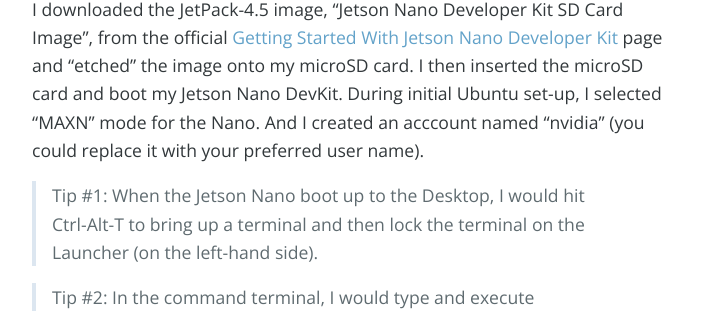
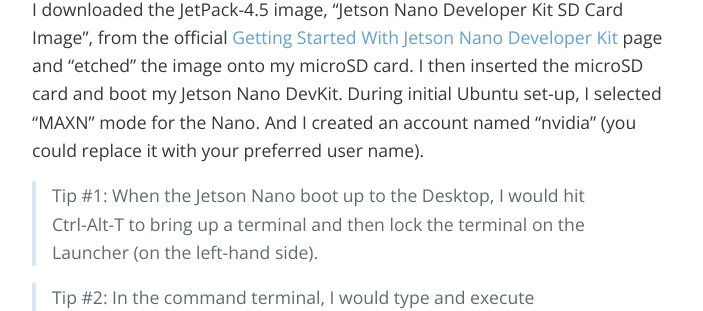
Before and after one commit to jkjung-avt/jkjung-avt.github.io, a Jekyll site: the page built from _posts/2021-02-05-jetpack-4.5.md, in a window 1280 px wide and 900 px high, scrolled down 495 px. Shown: the part 235-546 px from the top of the window, without its empty margins (288-991 px from the left). Built offline with Jekyll 4.4.1, drawn with Linux system fonts in a browser that asks for light colours; nearby versions of some CDN libraries; comment, search, counter and statistics services are not loaded.

Commit message:
Correct a typo

```diff
--- a/_posts/2021-02-05-jetpack-4.5.md
+++ b/_posts/2021-02-05-jetpack-4.5.md
@@ -16,7 +16,7 @@
 
 I recommend using a microSD card of at least 128GB in size.
 
-I downloaded the JetPack-4.5 image, "Jetson Nano Developer Kit SD Card Image", from the official [Getting Started With Jetson Nano Developer Kit](https://developer.nvidia.com/embedded/learn/get-started-jetson-nano-devkit#write) page and "etched" the image onto my microSD card.  I then inserted the microSD card and boot my Jetson Nano DevKit.  During initial Ubuntu set-up, I selected "MAXN" mode for the Nano.  And I created an acccount named "nvidia" (you could replace it with your preferred user name).
+I downloaded the JetPack-4.5 image, "Jetson Nano Developer Kit SD Card Image", from the official [Getting Started With Jetson Nano Developer Kit](https://developer.nvidia.com/embedded/learn/get-started-jetson-nano-devkit#write) page and "etched" the image onto my microSD card.  I then inserted the microSD card and boot my Jetson Nano DevKit.  During initial Ubuntu set-up, I selected "MAXN" mode for the Nano.  And I created an account named "nvidia" (you could replace it with your preferred user name).
 
 > Tip #1:  When the Jetson Nano boot up to the Desktop, I would hit Ctrl-Alt-T to bring up a terminal and then lock the terminal on the Launcher (on the left-hand side).
 
```
Also changed, not shown: _posts/2020-05-15-jetpack-4.4.md (+1 -1 lines).
